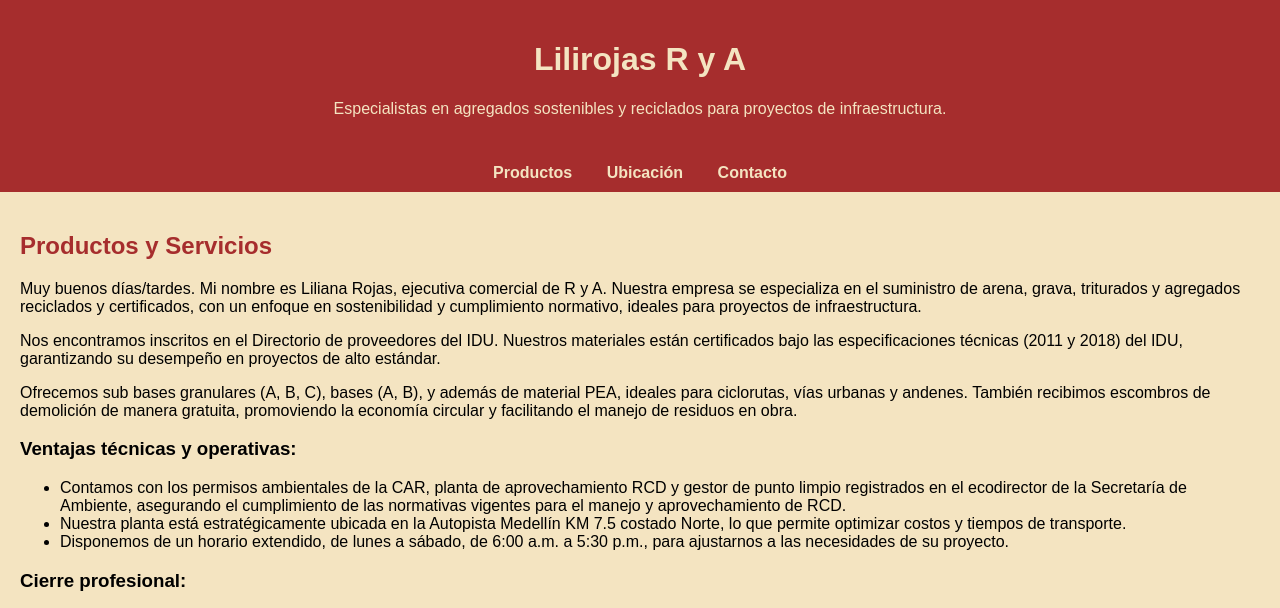
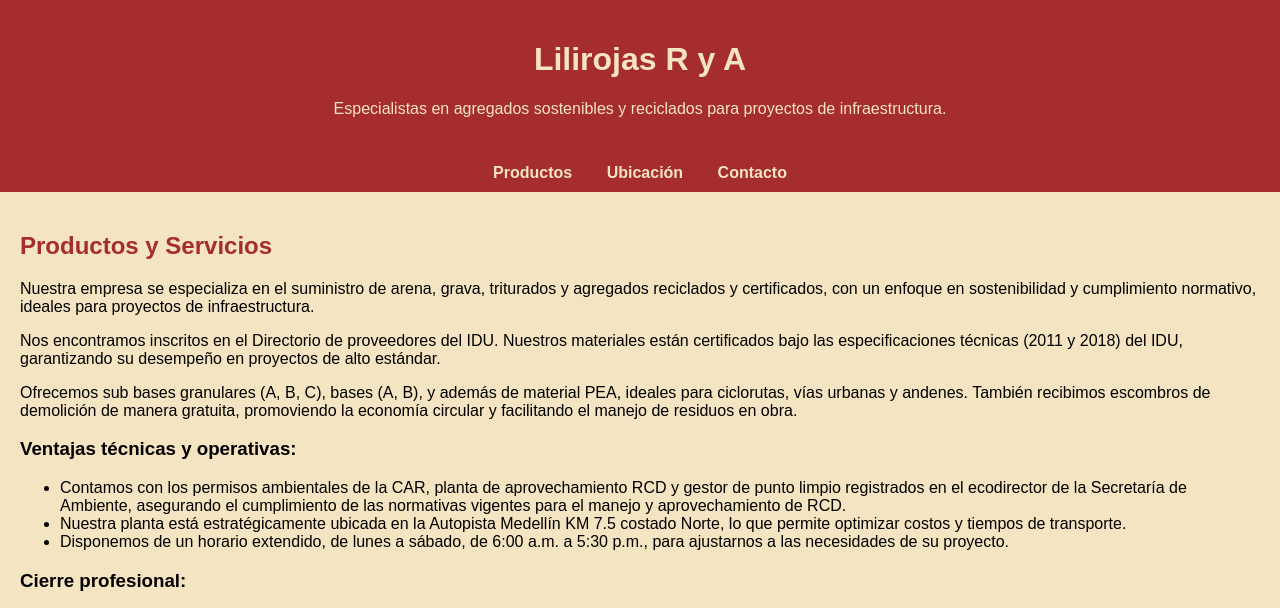
Before and after one commit to Inglauraarteagarojas/webACLR, a plain HTML site: page index.html in a window 1280 px wide. Shown: the top 608 px of the page. Drawn offline with Linux system fonts and the light colour scheme.

Commit message:
index.html

```diff
--- a/index.html
+++ b/index.html
@@ -76,7 +76,7 @@
         <div id="productos" class="content-section">
             <h2>Productos y Servicios</h2>
             <p>
-                Muy buenos días/tardes. Mi nombre es Liliana Rojas, ejecutiva comercial de R y A. Nuestra empresa se especializa en el suministro de arena, grava, triturados y agregados reciclados y certificados, con un enfoque en sostenibilidad y cumplimiento normativo, ideales para proyectos de infraestructura.
+                Nuestra empresa se especializa en el suministro de arena, grava, triturados y agregados reciclados y certificados, con un enfoque en sostenibilidad y cumplimiento normativo, ideales para proyectos de infraestructura.
             </p>
             <p>
                 Nos encontramos inscritos en el Directorio de proveedores del IDU. Nuestros materiales están certificados bajo las especificaciones técnicas (2011 y 2018) del IDU, garantizando su desempeño en proyectos de alto estándar.
```
